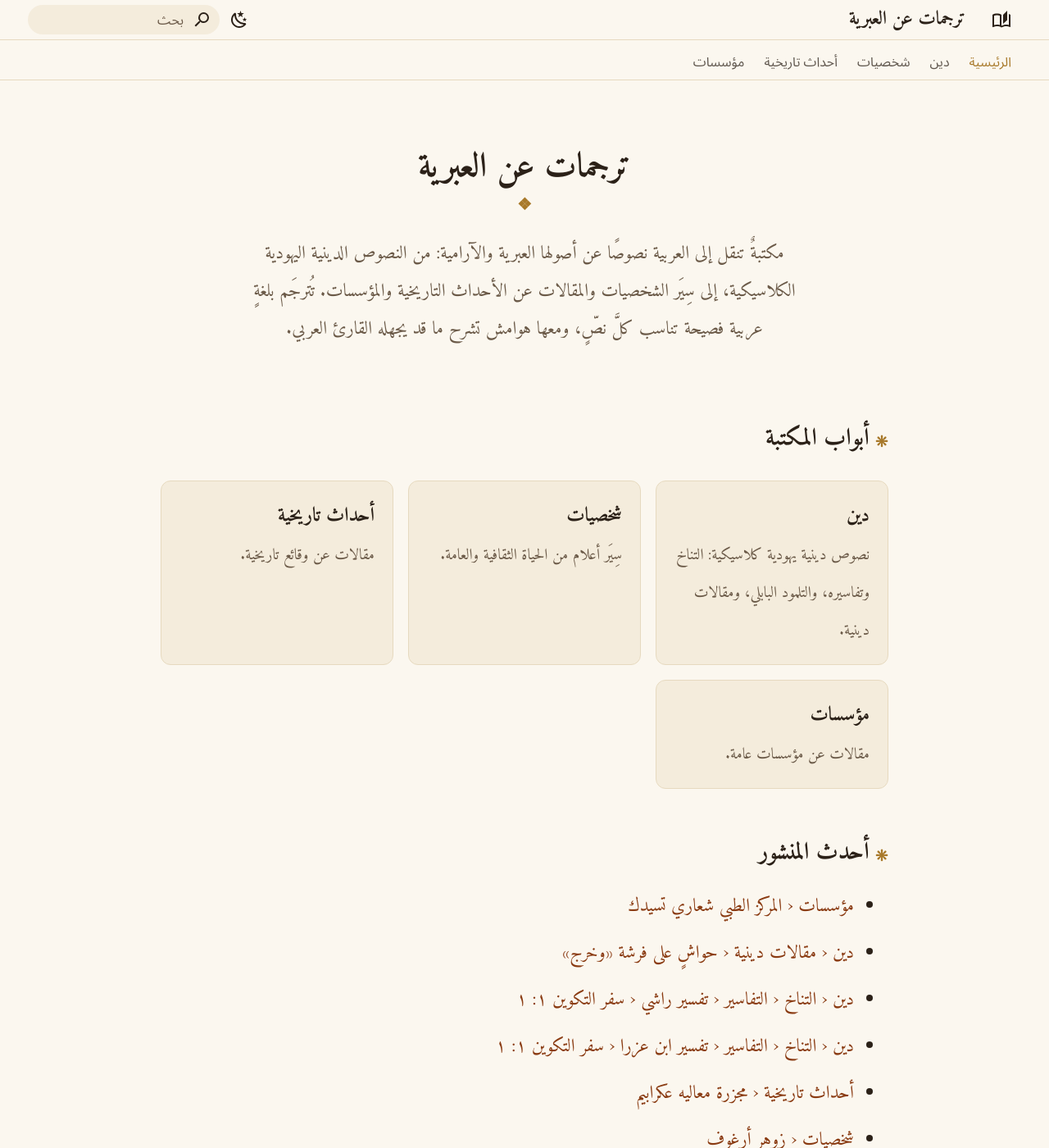
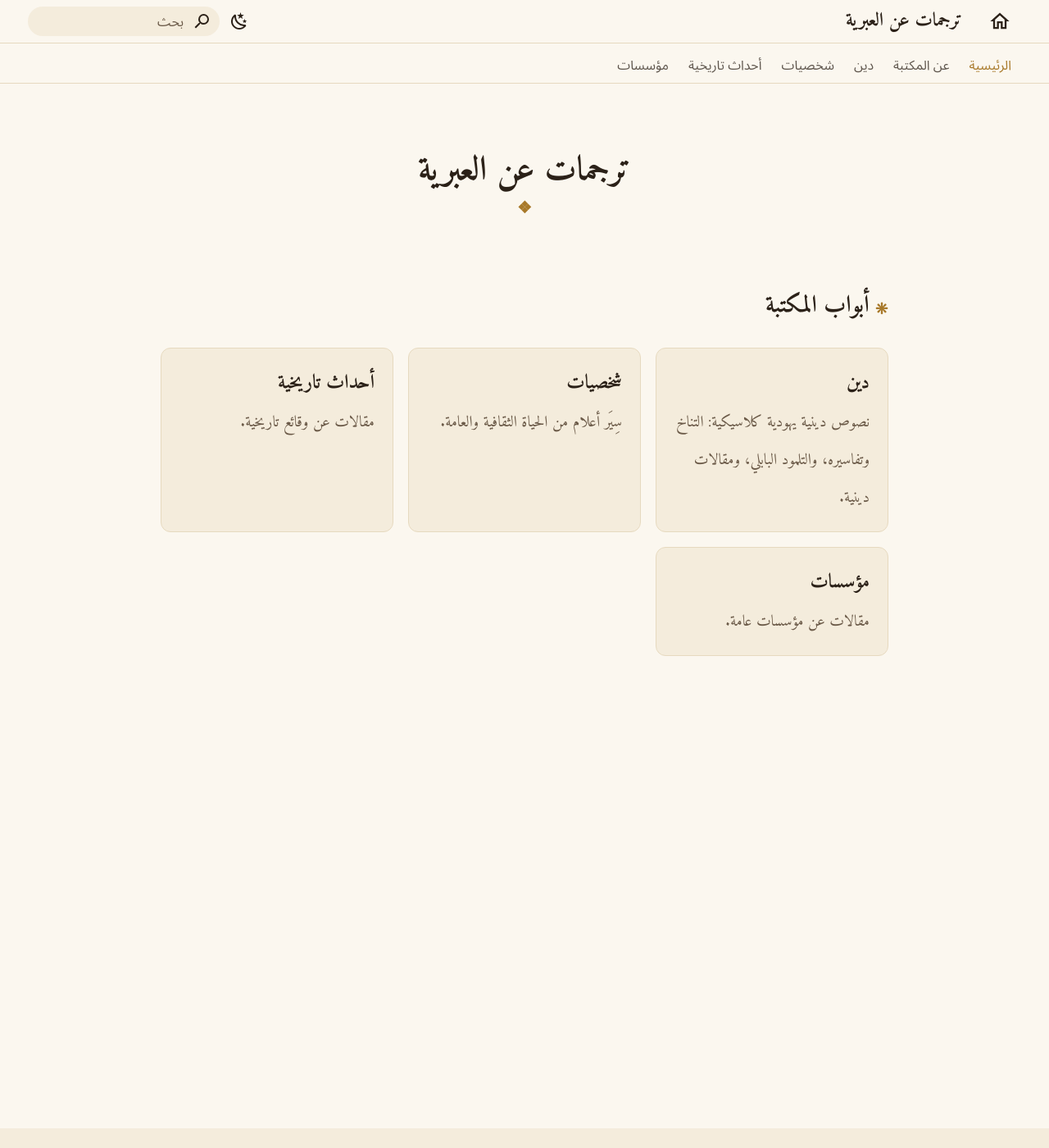
Before and after one commit to arnusus/arnusus.github.io, an MkDocs documentation site: the page built from docs/index.md, in a window 1280 px wide and 1400 px high. Shown: the whole window at 82% size. Built offline with MkDocs 1.6.1 and Material for MkDocs 9.7.7, drawn with Linux system fonts in a browser that asks for light colours; some of the changed text lies outside the part shown.

Commit message:
حذف «عن الترجمة»، وإضافة «عن المكتبة» وأيقونة الرئيسية، وإزالة «أحدث المنشور»
Co-Authored-By: Claude Opus 5.5 <noreply@anthropic.com>
Claude-Session: https://claude.ai/code/session_01Bo3U8e6ZovMcMSu9mafY1n

```diff
--- a/docs/index.md
+++ b/docs/index.md
@@ -9,8 +9,6 @@ hide:
 
 # ترجمات عن العبرية
 
-مكتبةٌ تنقل إلى العربية نصوصًا عن أصولها العبرية والآرامية: من النصوص الدينية اليهودية الكلاسيكية، إلى سِيَر الشخصيات والمقالات عن الأحداث التاريخية والمؤسسات. تُترجَم بلغةٍ عربية فصيحة تناسب كلَّ نصٍّ، ومعها هوامش تشرح ما قد يجهله القارئ العربي.
-
 </div>
 
 ## أبواب المكتبة
@@ -21,13 +19,3 @@ hide:
 <a class="shelf" href="history/"><b>أحداث تاريخية</b><span>مقالات عن وقائع تاريخية.</span></a>
 <a class="shelf" href="institutions/"><b>مؤسسات</b><span>مقالات عن مؤسسات عامة.</span></a>
 </div>
-
-## أحدث المنشور
-
-- [مؤسسات ‹ المركز الطبي شعاري تسيدك](institutions/000001.md)
-- [دين ‹ مقالات دينية ‹ حواشٍ على فرشة «وخرج»](dat/articles/000001.md)
-- [دين ‹ التناخ ‹ التفاسير ‹ تفسير راشي ‹ سفر التكوين ١: ١](dat/tanakh/parshanut/rashi/bereshit/000001.md)
-- [دين ‹ التناخ ‹ التفاسير ‹ تفسير ابن عزرا ‹ سفر التكوين ١: ١](dat/tanakh/parshanut/ibn-ezra/bereshit/000001.md)
-- [أحداث تاريخية ‹ مجزرة معاليه عكرابيم](history/000001.md)
-- [شخصيات ‹ زوهر أرغوف](people/000001.md)
-- [دين ‹ التلمود البابلي ‹ سنهدرين ‹ كلمة إلى القارئ](dat/talmud-bavli/nezikin/sanhedrin/000001.md)
--- a/docs/stylesheets/extra.css
+++ b/docs/stylesheets/extra.css
@@ -329,3 +329,15 @@
   font-style: normal;
   margin: 0.35em auto 0;
 }
+
+/* أيقونة الرئيسية في الشريط العلوي: ظاهرة على كل الشاشات */
+@media screen and (max-width: 76.2344em) {
+  .md-header__button.md-logo {
+    display: inline-block;
+  }
+}
+.md-header__button.md-logo .md-icon svg,
+.md-header__button.md-logo svg {
+  height: 1.4rem;
+  width: 1.4rem;
+}
--- a/mkdocs.yml
+++ b/mkdocs.yml
@@ -8,7 +8,7 @@ theme:
   custom_dir: overrides
   font: false
   icon:
-    logo: material/book-open-page-variant-outline
+    logo: material/home-outline
   palette:
     - media: "(prefers-color-scheme: light)"
       scheme: default
@@ -63,9 +63,8 @@ extra_javascript:
 # لكل تصنيف (وللتناخ وللتلمود البابلي، ولكل تفسير ولكل سفر تحته) صفحة index.md تعرض محتوياته، فإذا أُضيف نص جديد
 # أُضيفت له بطاقة في صفحة بابه.
 nav:
-  - الرئيسية:
-      - index.md
-      - عن الترجمة: about.md
+  - الرئيسية: index.md
+  - عن المكتبة: library.md
   - دين:
       - dat/index.md
       - التناخ:
```
Also changed, not shown: docs/about.md (deleted, +0 -18 lines), docs/library.md (added, +13 -0 lines).
